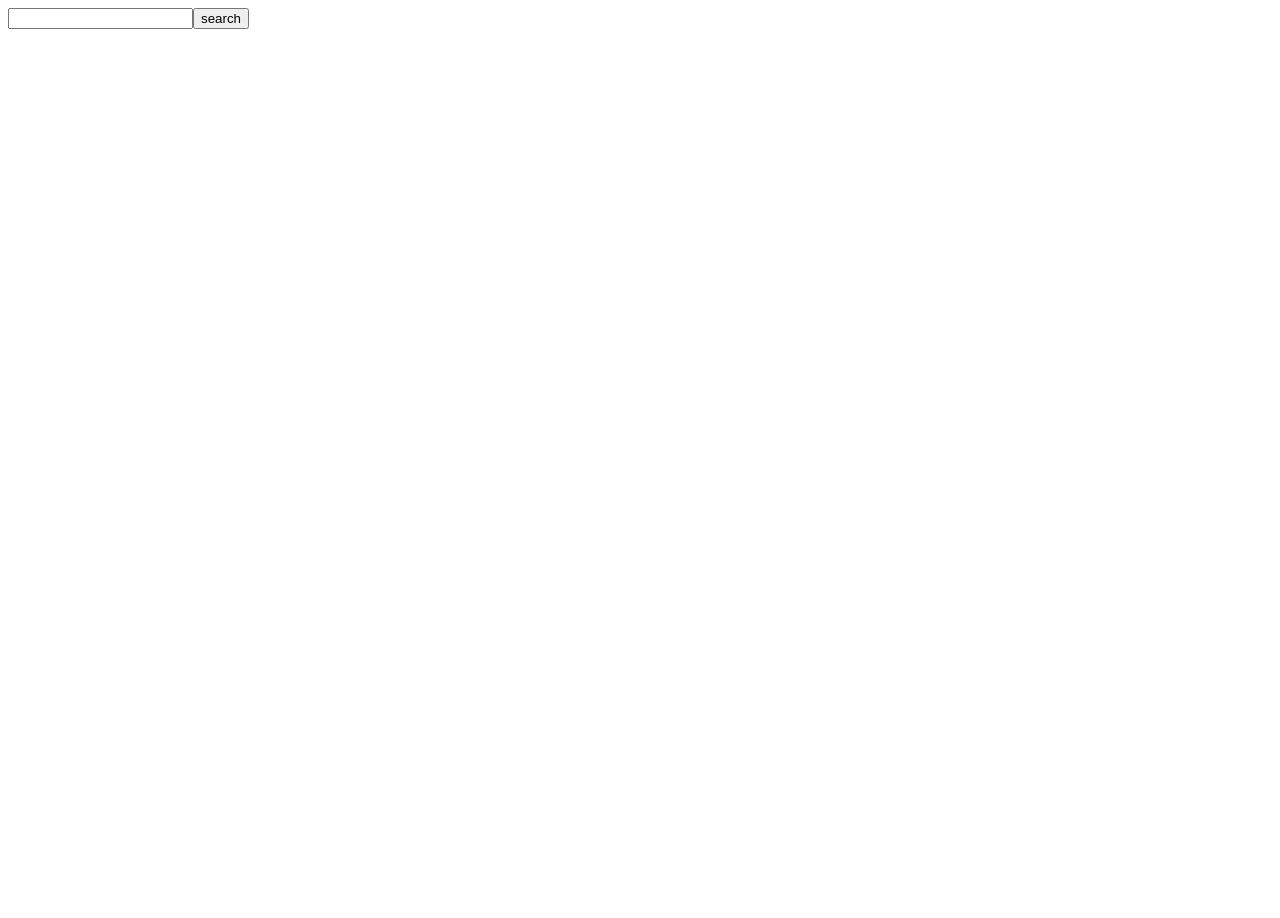
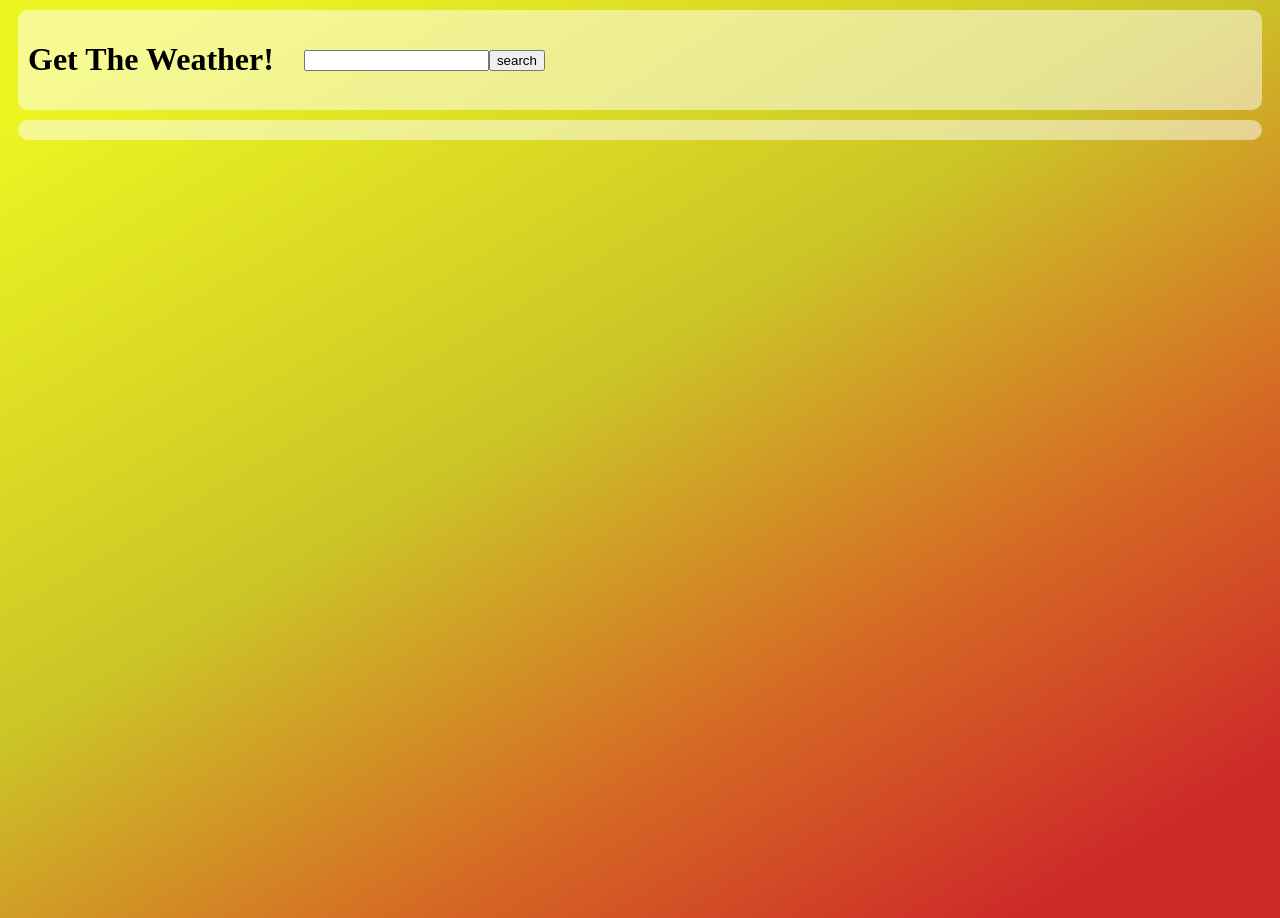
Before and after one commit to cordellbonnieux/Weather-App, a website built with webpack: page dist/index.html in a window 1280 px wide. Before the commit the page ends 800 px from the top, so only its background shows below. Built offline with nearby package versions, Linux system fonts and the light colour scheme.

Commit message:
Added the containers to display information, also styled a bit

```diff
--- a/src/index.js
+++ b/src/index.js
@@ -1,11 +1,22 @@
 import _ from "lodash" // do i really need it?
 import "./style.css"
 
+// global variables
 const main = document.querySelector("main")
 const form = document.createElement('form')
 
+// building blocks
+function createHeader(){
+  const wrapper = document.createElement('div')
+    wrapper.setAttribute('id', 'headerWrapper')
+    main.appendChild(wrapper)
+  const title = document.createElement('h1')
+    title.textContent = 'Get The Weather!'
+    wrapper.appendChild(title)
+}
 function createForm(){
   const wrapper = document.createElement('div')
+    wrapper.setAttribute('id', 'formWrapper')
     main.appendChild(wrapper)
     form.setAttribute('name', 'form')
     form.setAttribute('onsubmit', 'return false')
@@ -20,7 +31,12 @@
     button.textContent = 'search'
     form.appendChild(button)
 }
+
+// build the page
+createHeader()
 createForm()
+
+// weather retrieval
 async function getWeather(query){
   const url = 'https://api.openweathermap.org/data/2.5/weather?q=' + query + '&appid=ebea71aaa693706b343e3ef899d424b3'
   try {
@@ -36,8 +52,6 @@
     return false
   } else {
     const query = document.getElementById('textField').value
-    console.log('form submitted')
-    console.log(query)
-    //getWeather(query)
+    getWeather(query)
   }
 })
--- a/src/style.css
+++ b/src/style.css
@@ -1,3 +1,20 @@
 body {
-
+    background: rgb(238,246,33);
+    background: linear-gradient(149deg, rgba(238,246,33,1) 6%, rgba(204,197,39,1) 44%, rgba(214,105,36,1) 69%, rgba(205,41,41,1) 91%);
+    background-repeat: no-repeat;
+    background-size: cover;
+    min-height: 900px;
 }
+main{
+    display:flex;
+}
+main, #results{
+    background-color:rgba(255, 255, 255, 0.5);
+    color:#000000;
+    padding:10px;
+    margin:10px;
+    border-radius:10px;
+}
+    #formWrapper form{
+        padding: 30px 30px 0px 30px;
+    }
```
Also changed, not shown: dist/bundle.js, dist/index.html.
